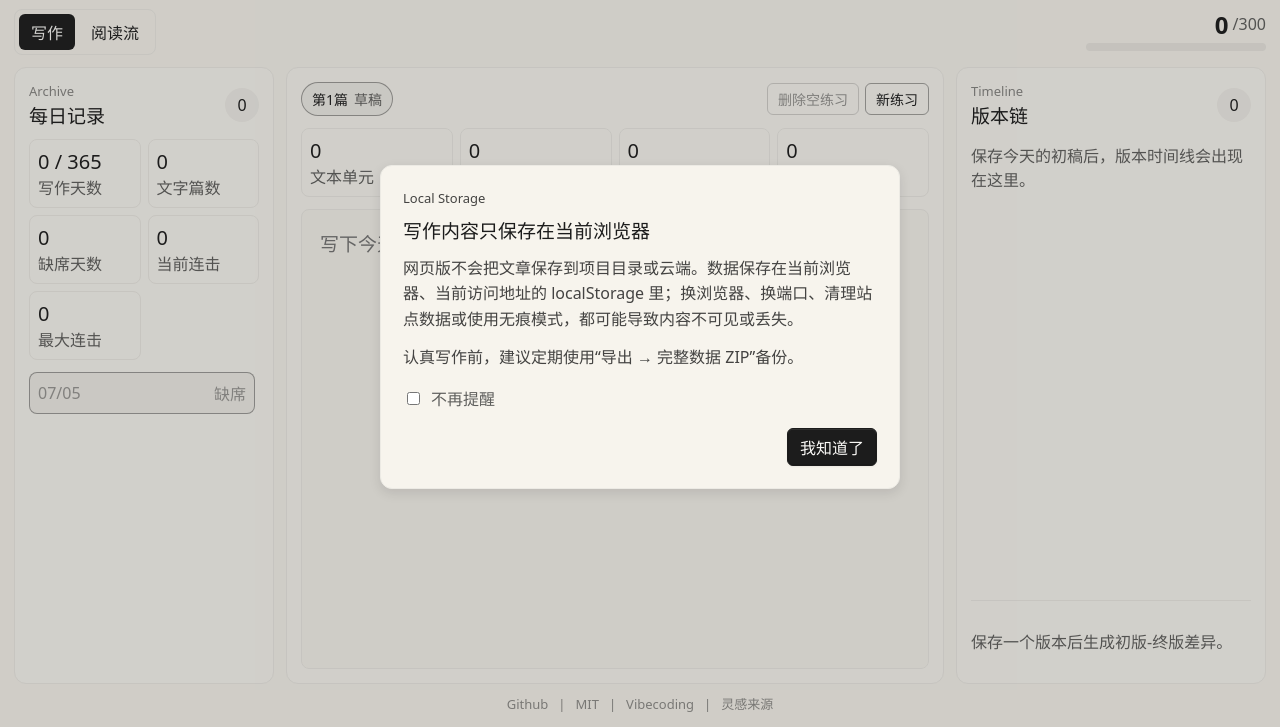
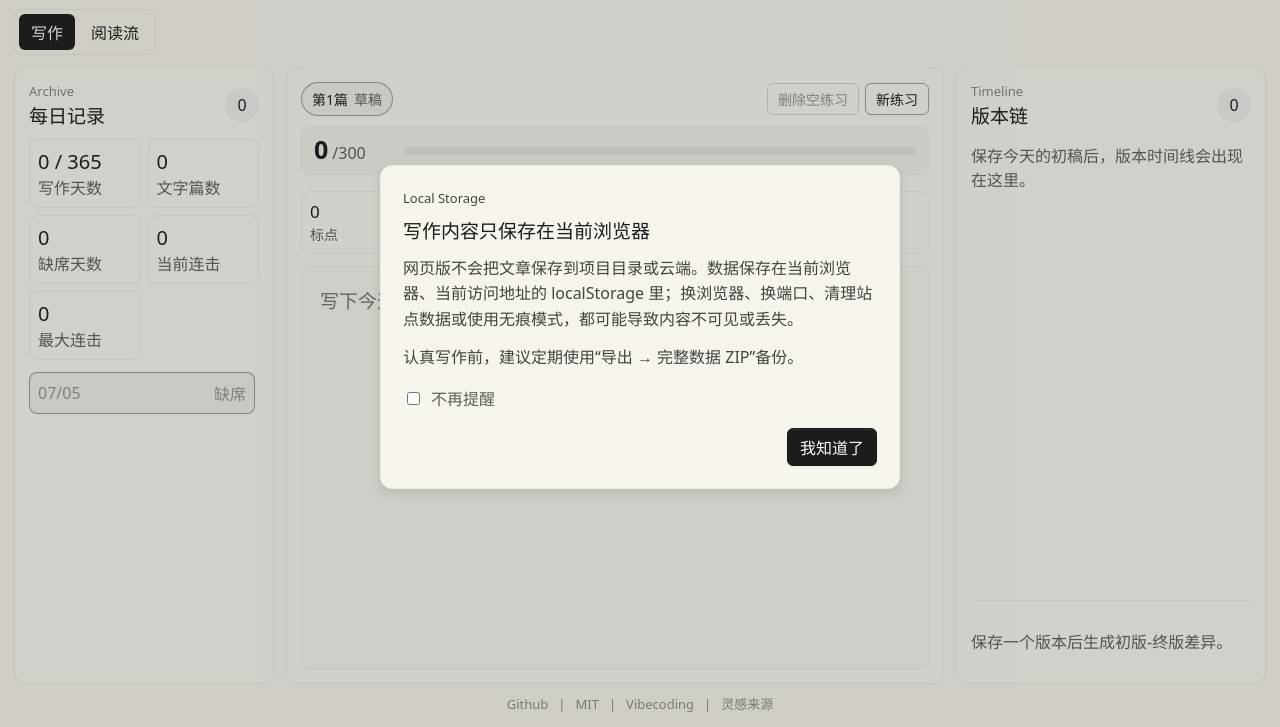
Before and after one commit to senzi/char300-lab, a website built with Vite: page index.html in a window 1280 px wide. Shown: the part 73-800 px from the top of the page. Built offline with nearby package versions, Linux system fonts and the light colour scheme; a small style sheet from the web is missing.

Commit message:
fix: refine writing progress layout

```diff
--- a/src/main.ts
+++ b/src/main.ts
@@ -66,7 +66,6 @@ app.innerHTML = `
         <button id="writeViewButton" type="button">写作</button>
         <button id="feedViewButton" type="button">阅读流</button>
       </div>
-      <div class="meter" id="meter"></div>
     </div>
 
     <section class="writing-workspace" id="writingWorkspace">
@@ -92,6 +91,7 @@ app.innerHTML = `
                 <button class="button small" id="newPracticeButton" type="button">新练习</button>
               </div>
             </div>
+            <div class="meter" id="meter"></div>
             <div class="history-edit-notice hidden" id="historyEditNotice">
               <div>
                 <strong>历史日期已锁定</strong>
@@ -391,7 +391,6 @@ function render(): void {
   `;
 
   statsRow.innerHTML = `
-    <div><strong>${activeStats.text_units}</strong><span>文本单元</span></div>
     <div><strong>${activeStats.punctuation_units}</strong><span>标点</span></div>
     <div><strong>${activeStats.han_units}</strong><span>汉字</span></div>
     <div><strong>${activeStats.latin_units + activeStats.number_units}</strong><span>字母/数字</span></div>
@@ -476,14 +475,10 @@ function renderCalendarList(): void {
       const entries = getEntriesForDate(row.key);
       const latestEntry = entries[0];
       const writtenEntries = entries.filter((entry) => entry.versions.length > 0);
-      const latestWrittenEntry = writtenEntries[0];
       const isActive = active.date_key === row.key;
       const versionTotal = entries.reduce((total, entry) => total + entry.versions.length, 0);
-      const latestFinal = latestWrittenEntry ? getFinalVersion(latestWrittenEntry) : null;
       const classes = ["calendar-day", row.written ? "written" : "missed", isActive ? "active" : ""].join(" ");
-      const meta = row.written
-        ? `${writtenEntries.length}篇 · ${versionTotal}版 · ${latestFinal ? getTokenStats(latestFinal.content).total_units : 0}/300`
-        : "缺席";
+      const meta = row.written ? `${writtenEntries.length}篇 共${versionTotal}版` : "缺席";
       const disabled = latestEntry ? "" : "disabled";
       return `
         <button class="${classes}" data-entry-id="${latestEntry?.entry_id ?? ""}" type="button" ${disabled}>
--- a/src/styles.css
+++ b/src/styles.css
@@ -330,6 +330,14 @@ h2 {
   font-weight: 400;
 }
 
+.stats-row strong {
+  font-size: 17px;
+}
+
+.stats-row span {
+  font-size: 14px;
+}
+
 .habit-stats span,
 .stats-row span,
 .version-time,
@@ -442,18 +450,26 @@ h2 {
 }
 
 .meter {
-  min-width: 180px;
+  display: grid;
+  grid-template-columns: auto minmax(0, 1fr);
+  align-items: center;
+  gap: 12px;
+  margin-top: 10px;
+  border: 1px solid #eceae4;
+  border-radius: 8px;
+  padding: 10px 12px;
+  background: rgba(28, 28, 28, 0.025);
 }
 
 .meter-label {
   display: flex;
-  justify-content: flex-end;
+  align-items: baseline;
   gap: 4px;
-  margin-bottom: 6px;
+  min-width: 78px;
 }
 
 .meter-label strong {
-  font-size: 24px;
+  font-size: 25px;
   line-height: 1;
 }
 
@@ -482,9 +498,9 @@ h2 {
 
 .stats-row {
   display: grid;
-  grid-template-columns: repeat(4, minmax(0, 1fr));
+  grid-template-columns: repeat(3, minmax(0, 1fr));
   gap: 7px;
-  margin: 12px 0;
+  margin: 16px 0 12px;
 }
 
 .practice-bar {
@@ -859,7 +875,7 @@ mark {
   }
 
   .stats-row {
-    grid-template-columns: repeat(2, minmax(0, 1fr));
+    grid-template-columns: repeat(3, minmax(0, 1fr));
   }
 
   .practice-bar {
```
